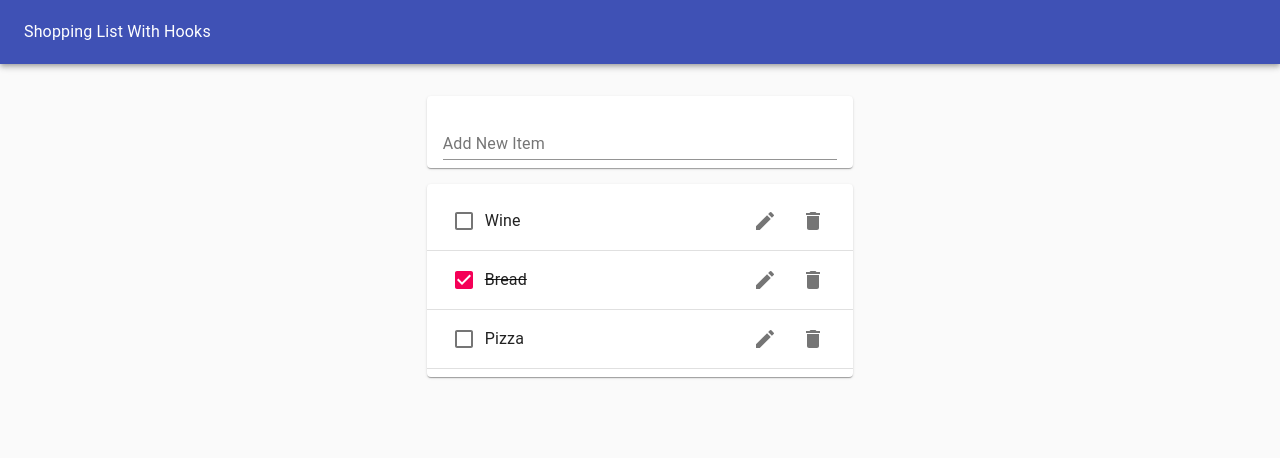
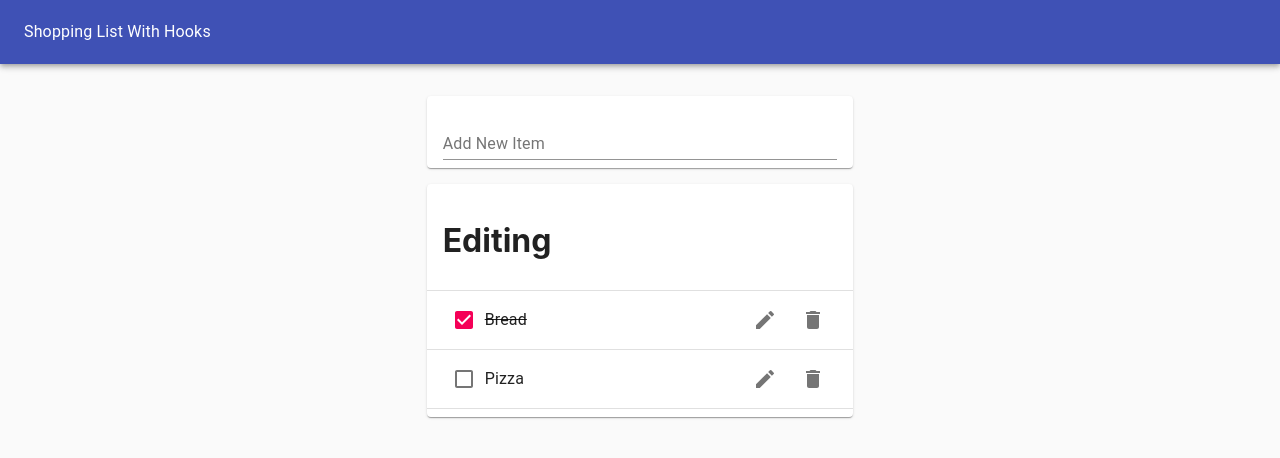
Before and after one commit to Jmurphy72383/hooks-shopping-list, a React (Create React App) app: page / in a window 1280 px wide. Both pictures are taken after a click on the button 765 px from the left and 221 px from the top of the page. Shown: the top 458 px of the page. Built offline with nearby package versions, Linux system fonts and the light colour scheme.

Commit message:
Added ternary expression to display edit box

```diff
--- a/src/components/Item.js
+++ b/src/components/Item.js
@@ -1,4 +1,5 @@
 import React from 'react';
+import useToggleState from '../hooks/useToggleState';
 import ListItem from '@material-ui/core/ListItem';
 import ListItemText from '@material-ui/core/ListItemText';
 import Checkbox from '@material-ui/core/Checkbox';
@@ -9,18 +10,23 @@ import ListItemSecondaryAction from '@material-ui/core/ListItemSecondaryAction';
 
 
 function Item({id, thing, inCart, removeItem, toggleInCart}) {
+    const [isEditing, toggle] = useToggleState(false);
     return (
         <ListItem>
+            {isEditing ? <h1>Editing</h1> :
+            <>
             <Checkbox tabIndex={-1} checked={inCart} onClick={() => toggleInCart(id)} />
             <ListItemText style={{textDecoration: inCart ? 'line-through' : 'none'}}>{thing}</ListItemText>
             <ListItemSecondaryAction>
-                <IconButton aria-label='Edit'>
+                <IconButton aria-label='Edit' onClick={toggle}>
                     <EditIcon />
                 </IconButton>
                 <IconButton aria-label='Delete' onClick={() => removeItem(id)}>
                     <DeleteIcon />
                 </IconButton>
             </ListItemSecondaryAction>
+            </>
+            }
         </ListItem>
     )
 };
--- /dev/null
+++ b/src/hooks/useToggleState.js
@@ -0,0 +1,13 @@
+import { useState } from 'react';
+
+function useToggle(initialValue = false) {
+    //call useState, 'reserve a piece of state'
+    const [state, setState] = useState(initialValue);
+    const toggle = () => {
+        setState(!state);
+    };
+    //return piece of state AND a function to toggle it
+    return [state, toggle];
+}
+
+export default useToggle;
```
